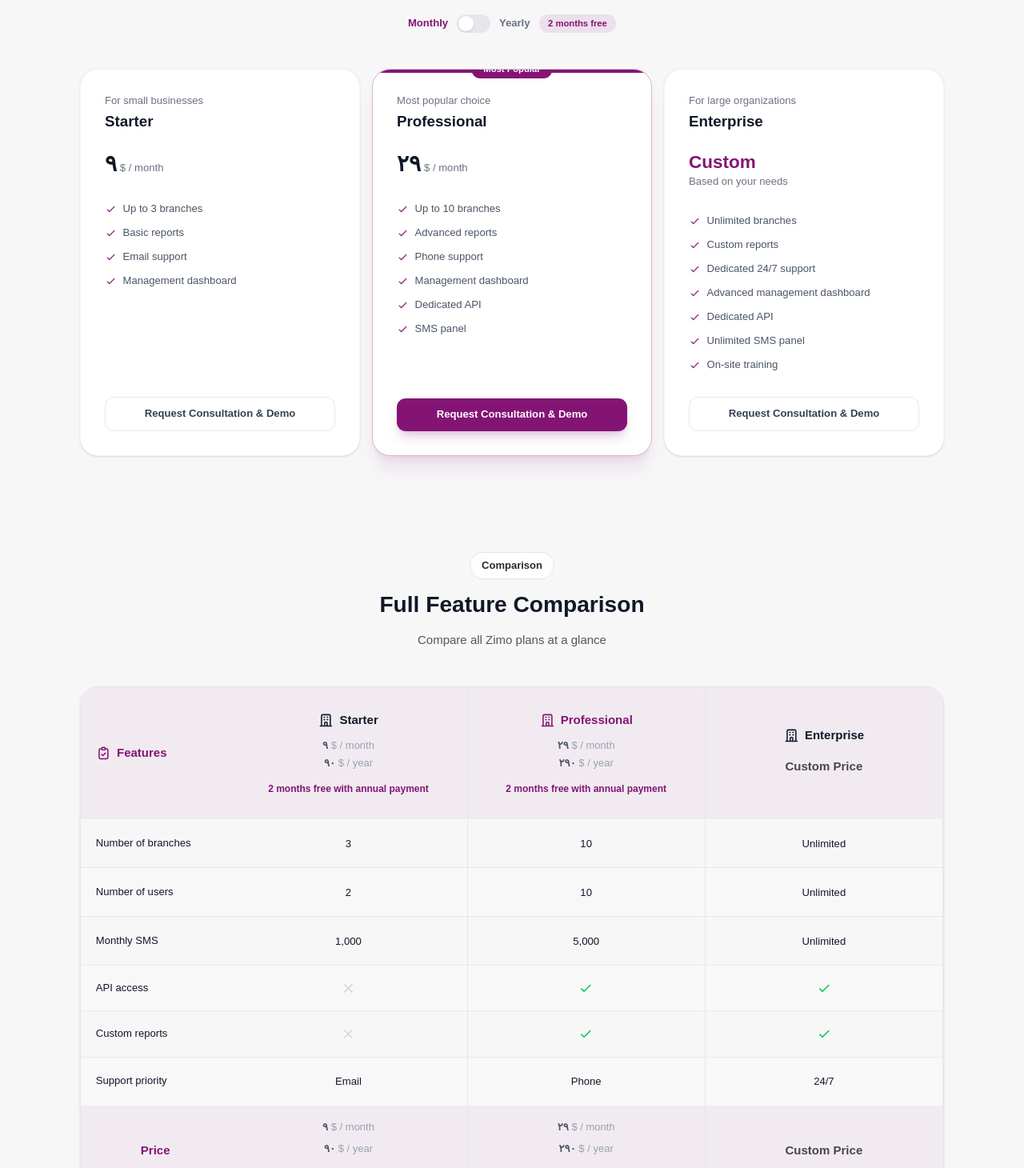
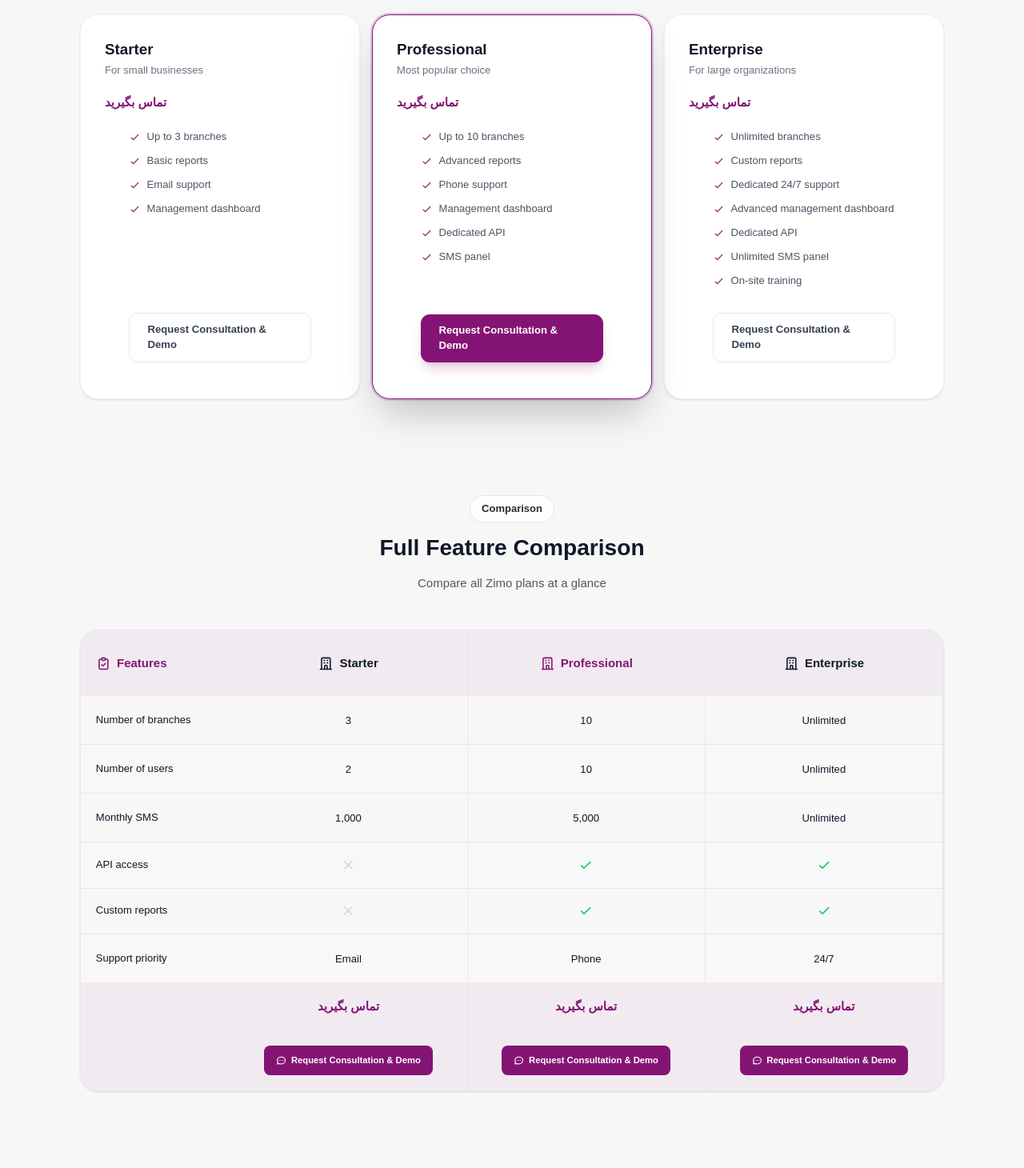
Before and after one commit to mehdijalalii/zimo-frontend, a Next.js app: page /en/pricing in a window 1280 px wide. Shown: the part 360-1820 px from the top of the page at 80% size. Built offline with nearby package versions, Linux system fonts and the light colour scheme.

Commit message:
refactor pricing: remove prices, add contact badge, improve featured card styling

```diff
--- a/src/components/pricing/PricingSection.tsx
+++ b/src/components/pricing/PricingSection.tsx
@@ -1,6 +1,5 @@
 'use client';
 
-import { useState } from 'react';
 import Link from 'next/link';
 import type { Locale } from '@/i18n/config';
 import type { Plan, ComparisonFeature } from '@/data/pricing';
@@ -49,12 +48,6 @@ function CellValue({ value }: { value: boolean | string | null }) {
   );
 }
 
-function formatPrice(price: string | number | null): string {
-  if (price === null || price === undefined || price === 0) return '0';
-  const num = typeof price === 'string' ? parseInt(price, 10) : price;
-  return num.toLocaleString('fa-IR');
-}
-
 export default function PricingSection({
   locale,
   translations,
@@ -66,91 +59,30 @@ export default function PricingSection({
   plans: Plan[];
   comparisonFeatures: ComparisonFeature[];
 }) {
-  const [isYearly, setIsYearly] = useState(false);
   const dir = locale === 'fa' ? 'rtl' : 'ltr';
 
   return (
     <>
-      {/* Toggle */}
-      <div className="mb-10 flex flex-col items-center gap-4 md:mb-12">
-        <label className="inline-flex cursor-pointer items-center gap-3">
-          <span className={`text-sm font-semibold transition-colors ${!isYearly ? 'text-[#841474]' : 'text-gray-500'}`}>
-            {translations.monthly}
-          </span>
-          <button
-            type="button"
-            role="switch"
-            aria-checked={isYearly}
-            aria-label={translations.billing_label}
-            onClick={() => setIsYearly(!isYearly)}
-            className={`relative inline-flex h-6 w-11 shrink-0 cursor-pointer rounded-full border-2 border-transparent transition-colors duration-200 ease-in-out focus:outline-none focus:ring-2 focus:ring-[#841474]/50 focus:ring-offset-2 ${isYearly ? 'bg-[#841474]' : 'bg-gray-200'}`}
-          >
-            <span className={`pointer-events-none inline-block h-5 w-5 transform rounded-full bg-white shadow ring-0 transition duration-200 ease-in-out ${isYearly ? 'translate-x-5' : 'translate-x-0'}`} />
-          </button>
-          <span className={`text-sm font-semibold transition-colors ${isYearly ? 'text-[#841474]' : 'text-gray-500'}`}>
-            {translations.yearly}
-          </span>
-          <span className="rounded-full bg-[#841474]/10 px-3 py-1 text-xs font-bold text-[#841474]">
-            {translations.two_months_free}
-          </span>
-        </label>
-      </div>
-
       {/* Cards */}
-      <div className="grid gap-4 lg:grid-cols-3">
+      <div className="grid items-stretch gap-4 lg:grid-cols-3">
         {plans.map((plan) => {
-          const price = plan.price;
-          const isCustom = plan.pricing_type === 'custom' || (price === null || price === 0);
-          const monthlyPrice = isCustom ? null : Number(price);
-          const yearlyPrice = monthlyPrice ? monthlyPrice * 10 : null;
-
           return (
+            <div key={plan.id} className="relative">
               <article
-              key={plan.id}
-              className={`relative flex flex-col overflow-hidden rounded-3xl border bg-white p-8 transition-all ${
+                className={`relative flex flex-col h-full overflow-hidden rounded-3xl bg-white p-8 transition-all ${
                   plan.is_featured
-                  ? 'border-[#841474]/30 shadow-xl shadow-[#841474]/10'
-                  : 'border-gray-100 shadow-sm hover:shadow-lg'
+                    ? 'border border-[#841474] ring-2 ring-[#841474]/20 shadow-2xl z-10'
+                    : 'border border-gray-100 shadow-sm hover:shadow-lg'
                 }`}
               >
-              {plan.is_featured && (
-                <span className="absolute inset-x-0 top-0 h-1 bg-[#841474]" />
-              )}
-              {plan.ribbon_text && (
-                <span className="absolute -top-3 left-1/2 -translate-x-1/2 rounded-full bg-[#841474] px-4 py-1 text-xs font-bold text-white">
-                  {plan.ribbon_text}
-                </span>
+                <h3 className="text-xl font-bold text-gray-900">{plan.name}</h3>
+                {plan.landing_subtitle && (
+                  <p className="mt-1 text-sm text-gray-500">{plan.landing_subtitle}</p>
                 )}
 
-              {plan.landing_subtitle && (
-                <p className="text-sm text-gray-500">{plan.landing_subtitle}</p>
-              )}
-              <h3 className="mt-1 text-xl font-bold text-gray-900">{plan.name}</h3>
+                <p className="mt-5 text-base font-bold text-[#841474]">تماس بگیرید</p>
 
-              <div className="mt-6">
-                {isCustom ? (
-                  <div>
-                    <p className="text-2xl font-bold text-[#841474]">{translations.custom_price}</p>
-                    <p className="text-sm text-gray-500">{translations.custom_period}</p>
-                  </div>
-                ) : isYearly ? (
-                  <div>
-                    <div className="flex items-baseline gap-1">
-                      <span className="text-3xl font-extrabold text-gray-900">{formatPrice(yearlyPrice)}</span>
-                      <span className="text-sm text-gray-500">{translations.price_per_year}</span>
-                    </div>
-                  </div>
-                ) : (
-                  <div>
-                    <div className="flex items-baseline gap-1">
-                      <span className="text-3xl font-extrabold text-gray-900">{formatPrice(monthlyPrice)}</span>
-                      <span className="text-sm text-gray-500">{translations.price_per_month}</span>
-                    </div>
-                  </div>
-                )}
-              </div>
-
-              <ul className="mt-8 flex-1 space-y-3">
+              <ul className="flex-1 space-y-3 pl-8 pt-6 mt-5رتس pb-0">
                 {plan.features.map((feature, i) => (
                   <li key={i} className="flex items-start gap-2 text-sm text-gray-600">
                     <svg className="mt-0.5 h-4 w-4 shrink-0 text-[#841474]" fill="none" viewBox="0 0 24 24" stroke="currentColor">
@@ -162,8 +94,8 @@ export default function PricingSection({
               </ul>
 
               <Link
-                href={isCustom ? getHref(locale, 'contact') : getHref(locale, 'demo')}
-                className={`mt-8 inline-flex items-center justify-center gap-2 rounded-xl px-6 py-3 text-sm font-bold transition-all ${
+                href={getHref(locale, 'demo')}
+                className={`mt-8 mx-8 mb-4 inline-flex items-center justify-center gap-2 rounded-xl px-6 py-3 text-sm font-bold transition-all ${
                   plan.is_featured
                     ? 'bg-[#841474] text-white shadow-lg shadow-[#841474]/20 hover:bg-[#6b105d] hover:shadow-[#841474]/40'
                     : 'border border-gray-200 bg-white text-gray-700 hover:bg-gray-50'
@@ -172,6 +104,7 @@ export default function PricingSection({
                 {translations.request_demo}
               </Link>
             </article>
+            </div>
           );
         })}
       </div>
@@ -196,12 +129,7 @@ export default function PricingSection({
                     <span>{translations.comparison.features_header}</span>
                   </span>
                 </th>
-                {plans.map((plan) => {
-                  const price = plan.price;
-                  const isCustom = plan.pricing_type === 'custom' || price === null || price === 0;
-                  const monthlyPrice = isCustom ? null : Number(price);
-
-                  return (
+                {plans.map((plan) => (
                     <th key={plan.id} className={`whitespace-nowrap py-6 px-3 lg:py-8 lg:px-5 text-center font-bold ${plan.is_featured ? 'text-[#841474]' : 'text-gray-900'}`}>
                       <span className="flex items-center justify-center gap-1 lg:gap-2">
                         <svg className="h-4 w-4 lg:h-5 lg:w-5 shrink-0" fill="none" stroke="currentColor" viewBox="0 0 24 24">
@@ -209,37 +137,8 @@ export default function PricingSection({
                         </svg>
                         <span>{plan.name}</span>
                       </span>
-                      <div className="mt-2 lg:mt-3 space-y-1 text-xs lg:text-sm font-normal text-center">
-                        {isCustom ? (
-                          <span className="inline-block rounded-full px-4 py-1.5 text-sm lg:text-base font-bold text-black/70">
-                            {translations.comparison.custom_price}
-                          </span>
-                        ) : isYearly ? (
-                          <div className="text-gray-600">
-                            <strong>{formatPrice(Number(monthlyPrice) * 10)}</strong>{' '}
-                            <span className="text-[12px] lg:text-[13px] text-gray-400">{translations.price_per_year}</span>
-                          </div>
-                        ) : (
-                          <>
-                            <div>
-                              <strong className="text-gray-600">{formatPrice(monthlyPrice)}</strong>{' '}
-                              <span className="text-[12px] lg:text-[13px] text-gray-400">{translations.price_per_month}</span>
-                            </div>
-                            <div>
-                              <div className="text-gray-600">
-                                <strong>{formatPrice(Number(monthlyPrice) * 10)}</strong>{' '}
-                                <span className="text-[12px] lg:text-[13px] text-gray-400">{translations.price_per_year}</span>
-                              </div>
-                              <div className="mt-2 lg:mt-4 text-[10px] font-semibold leading-tight text-[#841474]">
-                                <span className="text-[11px] lg:text-[12px]">{translations.comparison.two_months_free_yearly}</span>
-                              </div>
-                            </div>
-                          </>
-                        )}
-                      </div>
                     </th>
-                  );
-                })}
+                ))}
               </tr>
             </thead>
             <tbody className="divide-y divide-gray-200">
@@ -261,38 +160,12 @@ export default function PricingSection({
             </tbody>
             <tfoot className="bg-[#841474]/5">
               <tr className="[&>:not(:first-child)]:border-r [&>:not(:first-child)]:border-gray-200">
-                <th className="whitespace-nowrap p-3 lg:p-5 font-bold text-[#841474] text-xs lg:text-base">{translations.comparison.price}</th>
-                {plans.map((plan) => {
-                  const price = plan.price;
-                  const isCustom = plan.pricing_type === 'custom' || price === null || price === 0;
-                  const monthlyPrice = isCustom ? null : Number(price);
-
-                  return (
+                <th className="whitespace-nowrap p-3 lg:p-5 font-bold text-[#841474] text-xs lg:text-base"></th>
+                {plans.map((plan) => (
                     <th key={plan.id} className={`whitespace-nowrap p-3 lg:p-5 text-center font-bold ${plan.is_featured ? 'text-[#841474]' : 'text-gray-900'}`}>
-                      {isCustom ? (
-                        <span className="inline-block rounded-full px-4 py-1.5 text-sm lg:text-base font-bold text-black/70">
-                          {translations.comparison.custom_price}
-                        </span>
-                      ) : (
-                        <div className="text-center">
-                          <div className="text-xs lg:text-sm font-normal text-gray-600">
-                            <strong>{formatPrice(monthlyPrice)}</strong>{' '}
-                            <span className="text-[12px] lg:text-[13px] text-gray-400">{translations.price_per_month}</span>
-                          </div>
-                          <div className="mt-1 lg:mt-2">
-                            <div className="text-xs lg:text-sm font-normal text-gray-600">
-                              <strong>{formatPrice(Number(monthlyPrice) * 10)}</strong>{' '}
-                              <span className="text-[12px] lg:text-[13px] text-gray-400">{translations.price_per_year}</span>
-                            </div>
-                            <div className="mt-2 lg:mt-4 text-[10px] font-semibold leading-tight text-[#841474]">
-                              <span className="text-[11px] lg:text-[12px]">{translations.comparison.two_months_free_yearly}</span>
-                            </div>
-                          </div>
-                        </div>
-                      )}
+                      <span className="text-base font-bold text-[#841474]">تماس بگیرید</span>
                     </th>
-                  );
-                })}
+                ))}
               </tr>
               <tr className="[&>:not(:first-child)]:border-r [&>:not(:first-child)]:border-gray-200">
                 <th className="whitespace-nowrap p-3 lg:p-5"></th>
```
Lines whose indentation alone changed are shown as unchanged.
